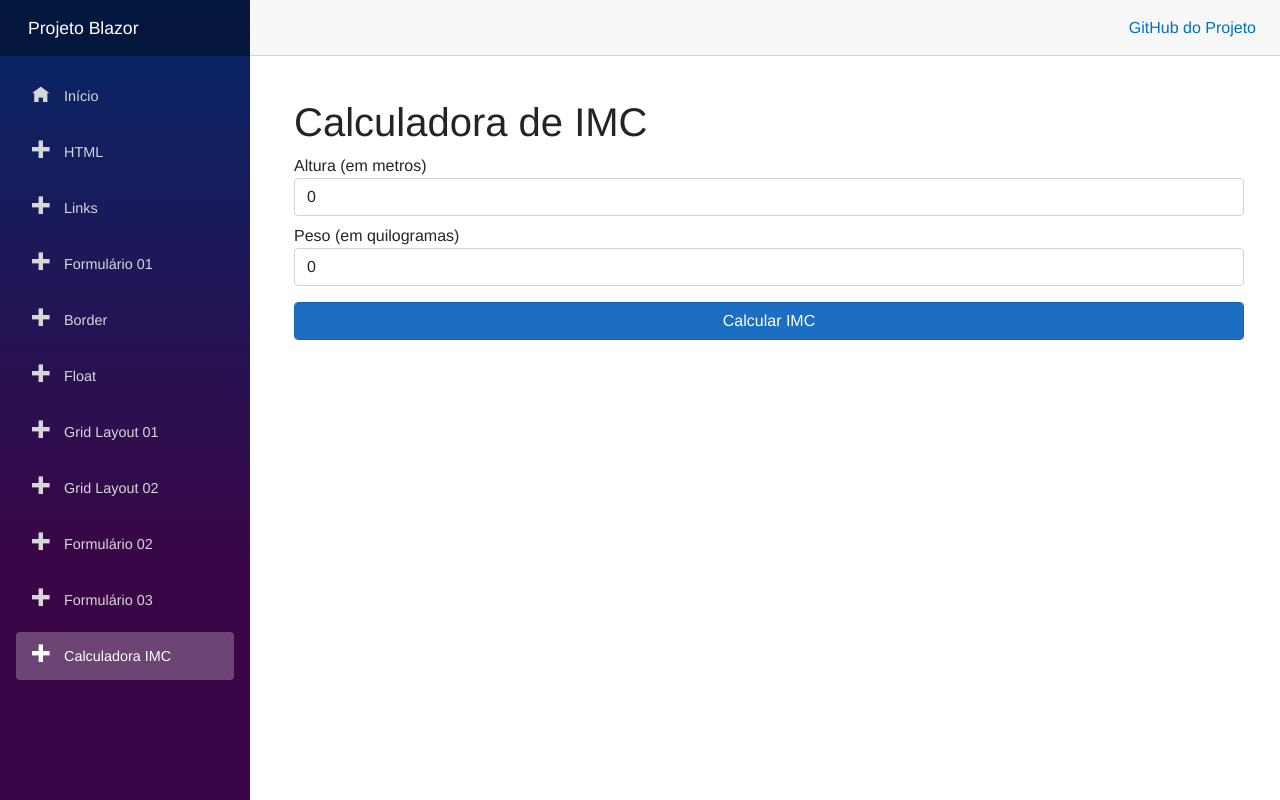
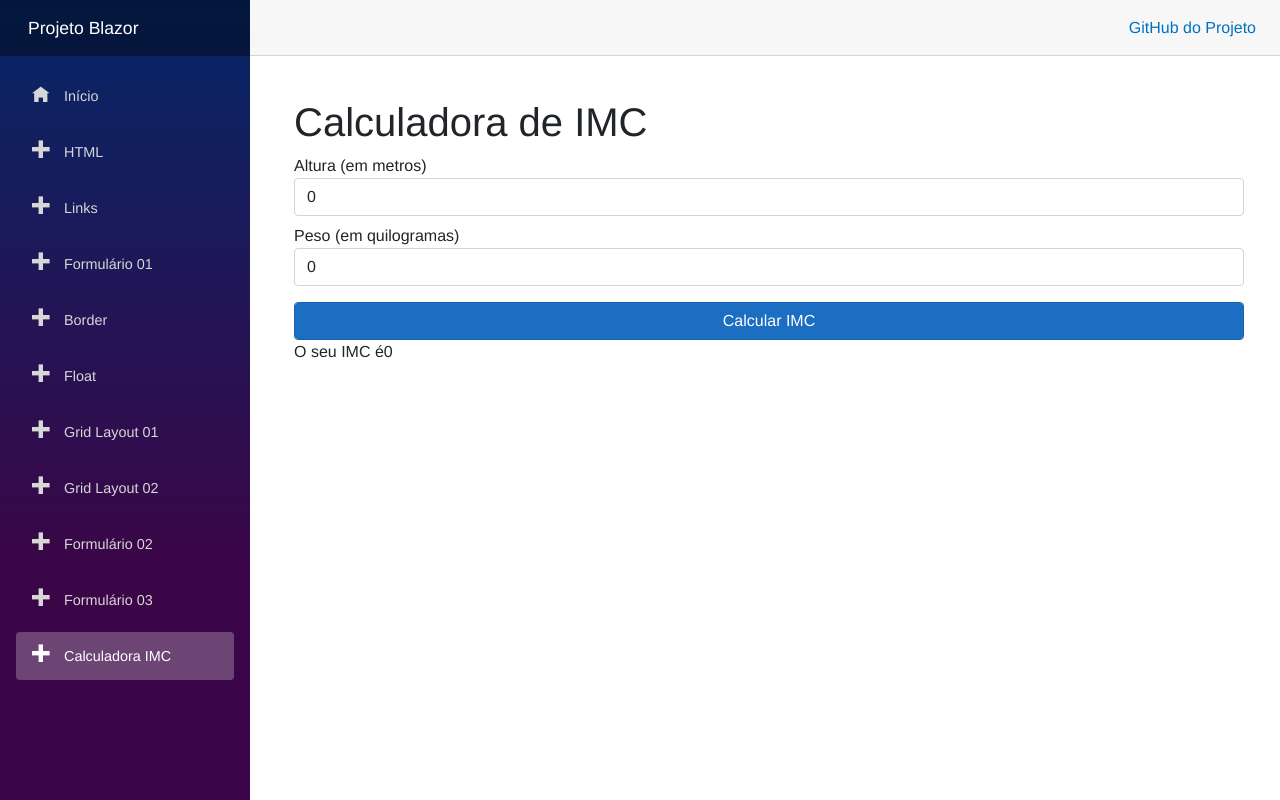
Before and after one commit to MarcusUrani/ProjetoBlazor, an ASP.NET Core app: page /calculadora_imc in a window 1280 px wide. Run offline with ASP.NET Core 8, Linux system fonts and the light colour scheme; style sheets or scripts are compiled from the project's sources.

Commit message:
Adicionando campo de resultado IMC

```diff
--- a/BlazorApp/Pages/Exemplo10.razor
+++ b/BlazorApp/Pages/Exemplo10.razor
@@ -15,6 +15,7 @@
     <div class="form-group mt-3">
         <button @onclick="CalcularImc" class="btn btn-primary form-control">Calcular IMC</button>
     </div>
+    <p>O seu IMC é<span> @imcResultado</span></p>
 </div>
 
 @code {
```
